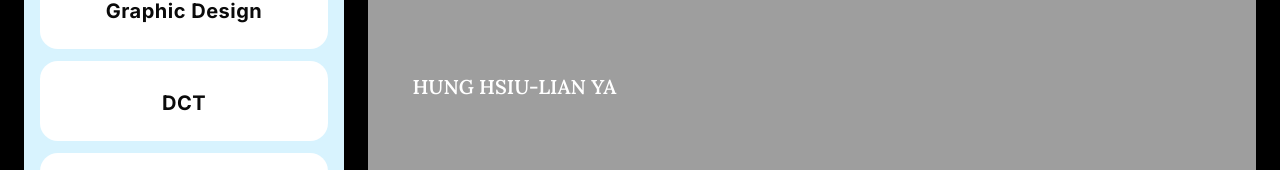
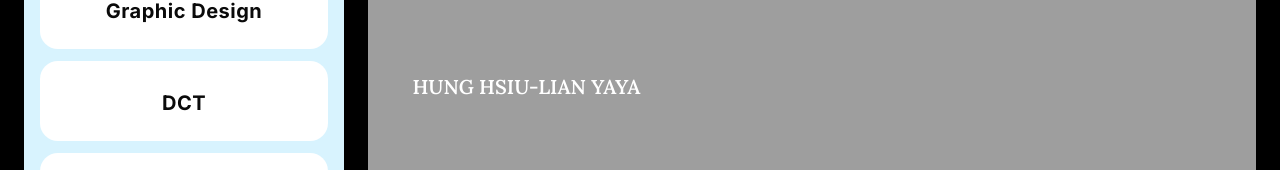
Before and after one commit to tinahung427-lian/1142_web_113102053_HW1, a Next.js app: page / in a window 1280 px wide. Shown: the part 523-693 px from the top of the page. Built offline with nearby package versions, Linux system fonts and the light colour scheme.

Commit message:
feat: Page

```diff
--- a/app/page.tsx
+++ b/app/page.tsx
@@ -43,7 +43,7 @@ export default function Home() {
                       text-sm sm:text-base md:text-lg lg:text-xl
                       font-semibold ${lora.className}`}
         >
-          HUNG HSIU-LIAN  YA
+          HUNG HSIU-LIAN  YAYA
         </div>
 
         {/* HELLO（右下） */}
```
